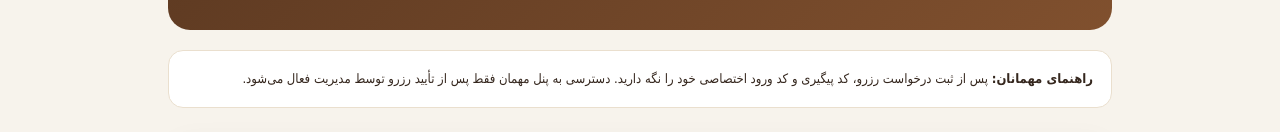
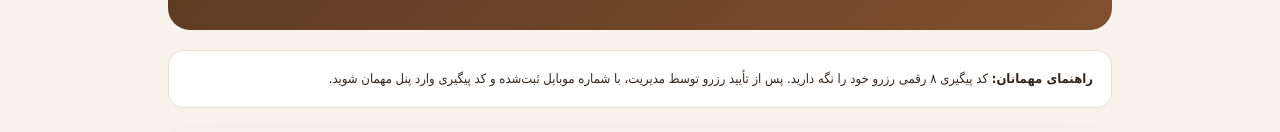
Before and after one commit to Dlpixx/bomgardi-mehran, a plain HTML site: page public/index.html in a window 1280 px wide. Shown: the part 443-575 px from the top of the page. Drawn offline with Linux system fonts and the light colour scheme.

Commit message:
Update guest login instructions

```diff
--- a/public/index.html
+++ b/public/index.html
@@ -50,7 +50,7 @@ footer{text-align:center;color:#806d5d;font-size:12px;margin-top:25px}
 <p>برای انتخاب اتاق و ثبت درخواست اقامت، از رزرو آنلاین استفاده کنید. مهمانانی که رزرو آن‌ها تأیید شده است نیز می‌توانند وارد پنل اختصاصی خود شوند.</p>
 <div class="actions"><a class="primary" href="/booking/">رزرو آنلاین</a><a class="guest" href="/guest/" aria-label="ورود مهمانان دارای رزرو تأییدشده">ورود مهمان</a><a class="contact-action" href="#contact-us">ارتباط با ما</a></div>
 </section>
-<section class="notice"><strong>راهنمای مهمانان:</strong> پس از ثبت درخواست رزرو، کد پیگیری و کد ورود اختصاصی خود را نگه دارید. دسترسی به پنل مهمان فقط پس از تأیید رزرو توسط مدیریت فعال می‌شود.</section>
+<section class="notice"><strong>راهنمای مهمانان:</strong> کد پیگیری ۸ رقمی رزرو خود را نگه دارید. پس از تأیید رزرو توسط مدیریت، با شماره موبایل ثبت‌شده و کد پیگیری وارد پنل مهمان شوید.</section>
 
 <section id="contact-us" class="contact-section" aria-labelledby="contact-title">
  <div class="contact-heading"><span class="contact-mark" aria-hidden="true">☎</span><h2 id="contact-title">ارتباط با بوم‌گردی مهران</h2></div>
```
